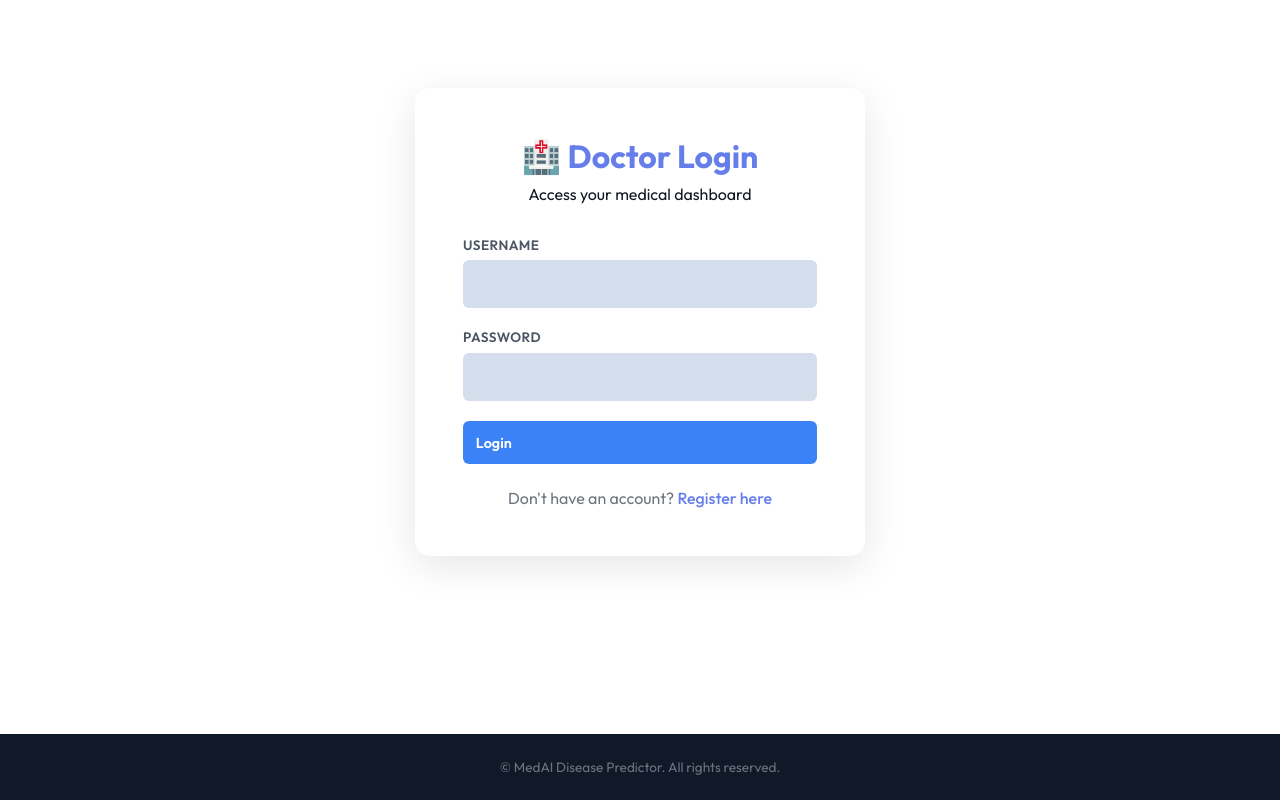
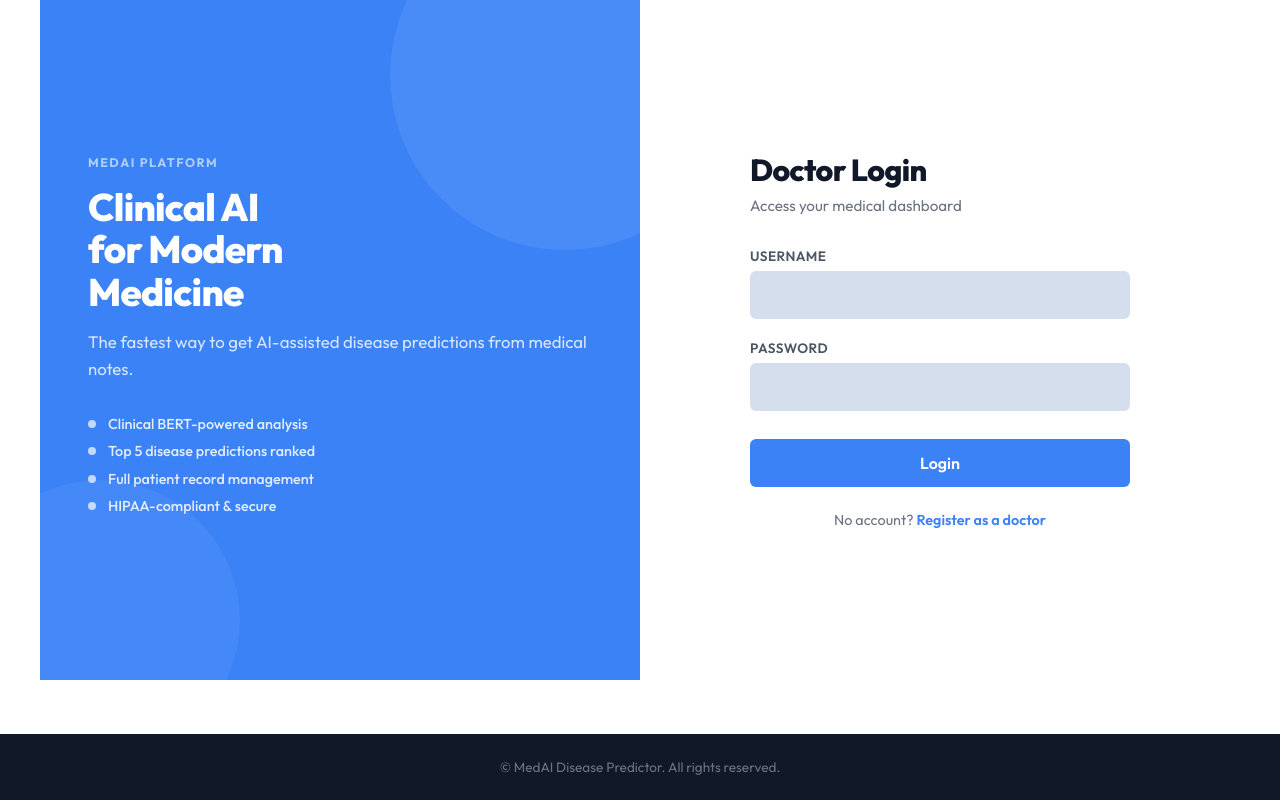
Before and after one commit to jadhavaryan403/AI-Disease-Predictor-using-Symptoms, a Django app: page /login/ in a window 1280 px wide. Run offline with Django 5.2, Linux system fonts and the light colour scheme.

Commit message:
Frontend update

```diff
--- a/backend/prediction/templates/login.html
+++ b/backend/prediction/templates/login.html
@@ -1,78 +1,179 @@
 {% extends 'base.html' %}
 
-{% block title %}Login - AI Disease Predictor{% endblock %}
+{% block title %}Login - MedAI Disease Predictor{% endblock %}
 
 {% block extra_css %}
 <style>
-    .auth-container {
-        max-width: 450px;
-        margin: 3rem auto;
+    .auth-wrap {
+        display: grid;
+        grid-template-columns: 1fr 1fr;
+        gap: 0;
+        min-height: calc(100vh - 64px - 56px);
+        margin: -2.5rem -1.5rem -2.5rem;
     }
 
-    .auth-card {
-        background: white;
-        padding: 3rem;
-        border-radius: 15px;
-        box-shadow: 0 10px 40px rgba(0,0,0,0.1);
+    .auth-panel {
+        background: var(--primary);
+        padding: 4rem 3rem;
+        display: flex;
+        flex-direction: column;
+        justify-content: center;
+        position: relative;
+        overflow: hidden;
     }
 
-    .auth-header {
-        text-align: center;
+    .auth-panel::before {
+        content: '';
+        position: absolute;
+        top: -100px; right: -100px;
+        width: 350px; height: 350px;
+        background: rgba(255,255,255,0.07);
+        border-radius: 50%;
+    }
+
+    .auth-panel::after {
+        content: '';
+        position: absolute;
+        bottom: -80px; left: -80px;
+        width: 280px; height: 280px;
+        background: rgba(255,255,255,0.05);
+        border-radius: 50%;
+    }
+
+    .auth-panel-content {
+        position: relative;
+    }
+
+    .auth-panel h2 {
+        font-size: 2.4rem;
+        font-weight: 800;
+        letter-spacing: -0.02em;
+        color: #fff;
+        line-height: 1.1;
+        margin-bottom: 1rem;
+    }
+
+    .auth-panel p {
+        color: rgba(255,255,255,0.8);
+        font-size: 1.05rem;
+        line-height: 1.6;
         margin-bottom: 2rem;
     }
 
-    .auth-header h2 {
-        color: #667eea;
-        font-size: 2rem;
-        margin-bottom: 0.5rem;
+    .panel-bullet {
+        display: flex;
+        align-items: center;
+        gap: 0.75rem;
+        color: rgba(255,255,255,0.85);
+        font-size: 0.9rem;
+        font-weight: 500;
+        margin-bottom: 0.6rem;
     }
 
-    .auth-link {
+    .panel-bullet::before {
+        content: '';
+        width: 8px; height: 8px;
+        background: rgba(255,255,255,0.7);
+        border-radius: 50%;
+        flex-shrink: 0;
+    }
+
+    .auth-form-panel {
+        background: var(--bg);
+        padding: 4rem 3rem;
+        display: flex;
+        flex-direction: column;
+        justify-content: center;
+    }
+
+    .auth-form-header {
+        margin-bottom: 2rem;
+    }
+
+    .auth-form-header h1 {
+        font-size: 1.9rem;
+        font-weight: 800;
+        letter-spacing: -0.02em;
+        margin-bottom: 0.4rem;
+    }
+
+    .auth-form-header p {
+        color: #6B7280;
+        font-size: 0.95rem;
+    }
+
+    .btn-full {
+        width: 100%;
+        justify-content: center;
+        padding: 0.85rem;
+        font-size: 1rem;
+        margin-top: 0.5rem;
+    }
+
+    .auth-footer-link {
         text-align: center;
         margin-top: 1.5rem;
-        color: #6c757d;
+        font-size: 0.9rem;
+        color: #6B7280;
     }
 
-    .auth-link a {
-        color: #667eea;
+    .auth-footer-link a {
+        color: var(--primary);
+        font-weight: 600;
         text-decoration: none;
-        font-weight: 500;
     }
 
-    .auth-link a:hover {
+    .auth-footer-link a:hover {
         text-decoration: underline;
+    }
+
+    @media (max-width: 768px) {
+        .auth-wrap { grid-template-columns: 1fr; }
+        .auth-panel { display: none; }
+        .auth-form-panel { padding: 2.5rem 1.5rem; }
     }
 </style>
 {% endblock %}
 
 {% block content %}
-<div class="auth-container">
-    <div class="auth-card">
-        <div class="auth-header">
-            <h2>🏥 Doctor Login</h2>
+<div class="auth-wrap">
+    <!-- Left panel -->
+    <div class="auth-panel">
+        <div class="auth-panel-content">
+            <div style="font-size:0.78rem; font-weight:700; letter-spacing:0.12em; text-transform:uppercase; color:rgba(255,255,255,0.6); margin-bottom:1rem;">MedAI Platform</div>
+            <h2>Clinical AI<br>for Modern<br>Medicine</h2>
+            <p>The fastest way to get AI-assisted disease predictions from medical notes.</p>
+            <div class="panel-bullet">Clinical BERT-powered analysis</div>
+            <div class="panel-bullet">Top 5 disease predictions ranked</div>
+            <div class="panel-bullet">Full patient record management</div>
+            <div class="panel-bullet">HIPAA-compliant &amp; secure</div>
+        </div>
+    </div>
+
+    <!-- Right form -->
+    <div class="auth-form-panel">
+        <div style="max-width:380px; margin:0 auto; width:100%;">
+            <div class="auth-form-header">
+                <h1>Doctor Login</h1>
                 <p>Access your medical dashboard</p>
             </div>
 
             <form method="post">
                 {% csrf_token %}
-
                 <div class="form-group">
                     <label for="username">Username</label>
-                <input type="text" id="username" name="username" class="form-control" required>
+                    <input type="text" id="username" name="username" class="form-control" required autocomplete="username">
                 </div>
-
                 <div class="form-group">
                     <label for="password">Password</label>
-                <input type="password" id="password" name="password" class="form-control" required>
+                    <input type="password" id="password" name="password" class="form-control" required autocomplete="current-password">
                 </div>
-
-            <button type="submit" class="btn btn-primary" style="width: 100%; padding: 0.8rem;">
-                Login
-            </button>
+                <button type="submit" class="btn btn-primary btn-full">Login</button>
             </form>
 
-        <div class="auth-link">
-            Don't have an account? <a href="{% url 'register' %}">Register here</a>
+            <div class="auth-footer-link">
+                No account? <a href="{% url 'register' %}">Register as a doctor</a>
+            </div>
         </div>
     </div>
 </div>
```
Lines whose indentation alone changed are shown as unchanged.
